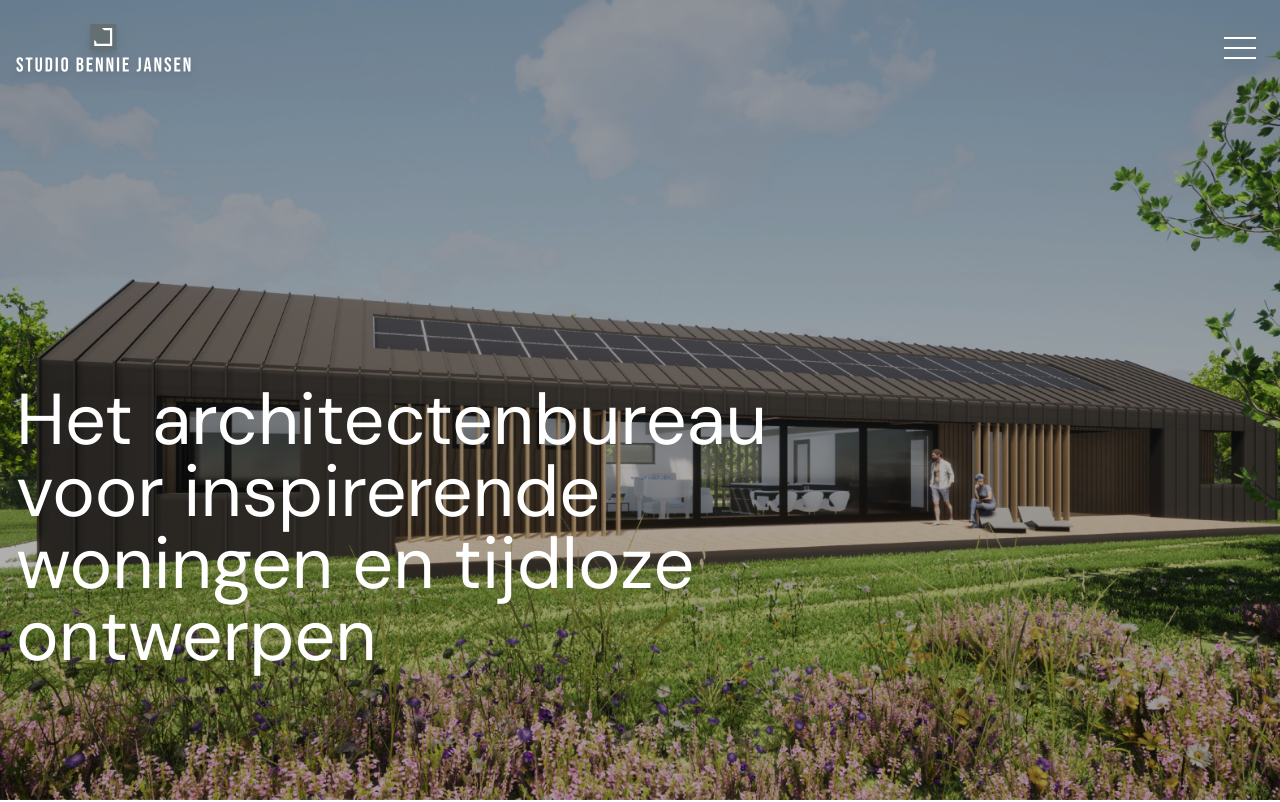
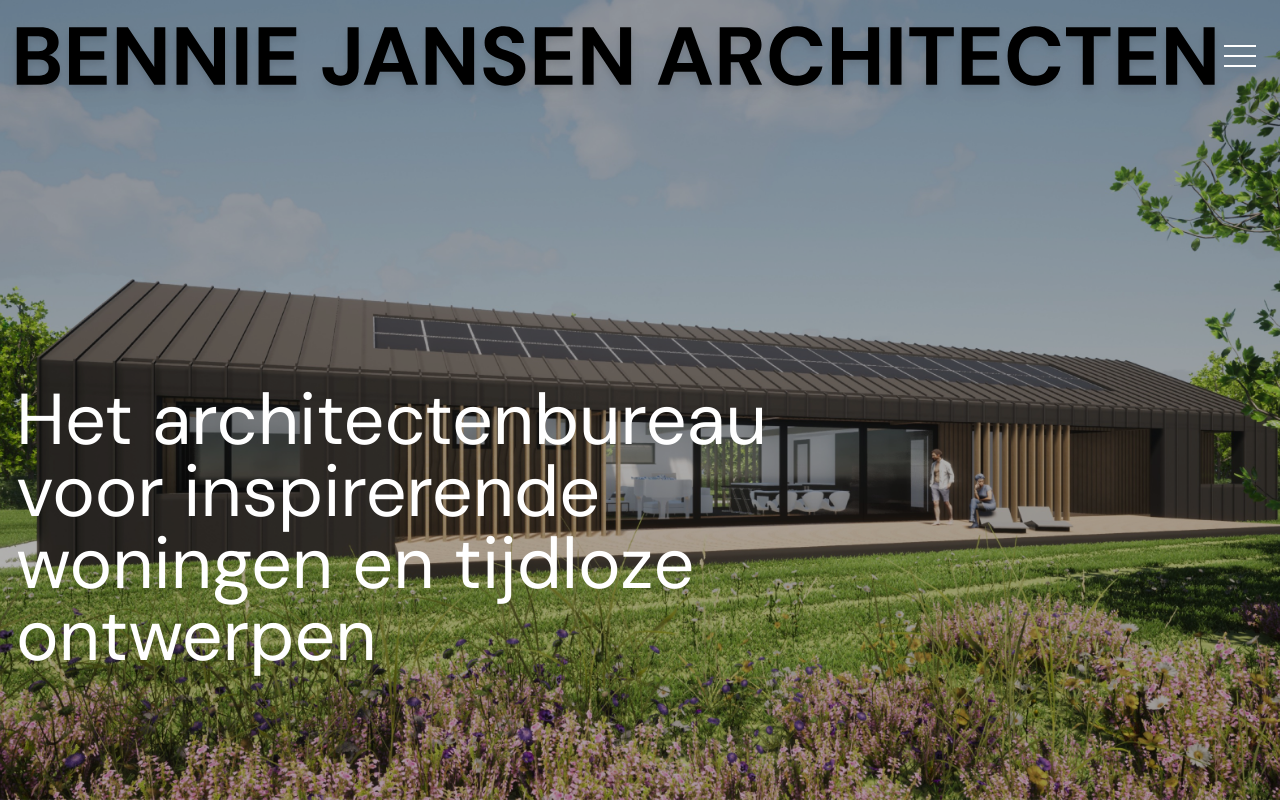
Before and after one commit to clickwave/benniejansen, a Next.js app: page / in a window 1280 px wide. Shown: the top 802 px of the page. Built offline with nearby package versions, Linux system fonts and the light colour scheme.

Commit message:
Update logo and adjust header styling

```diff
--- a/app/components/Header.tsx
+++ b/app/components/Header.tsx
@@ -62,11 +62,11 @@
               <Link href="/">
                 <Image
                   src={isScrolled ? "/images/logo-dark.svg" : "/images/logo.svg"}
-                  alt="Studio Bennie Jansen"
-                  width={180}
-                  height={50}
+                  alt="Bennie Jansen Architecten"
+                  width={240}
+                  height={60}
                   priority
-                  className="h-12 w-auto transition-all duration-300"
+                  className="h-16 w-auto transition-all duration-300"
                 />
               </Link>
             </motion.div>
```
Also changed, not shown: public/images/LogoBennieJansenArchitecten.svg (added), public/images/logo.svg, vercel.json.
